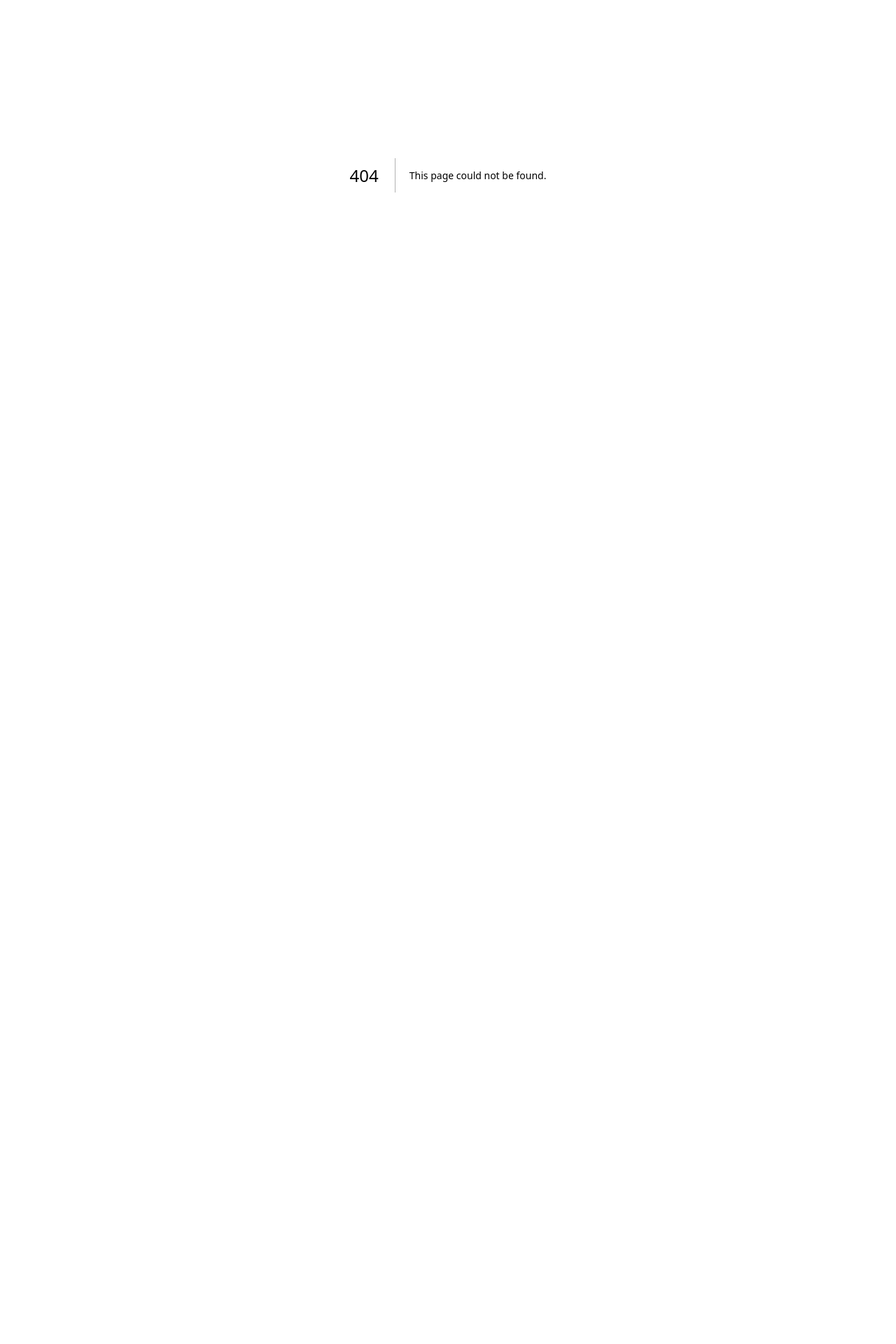
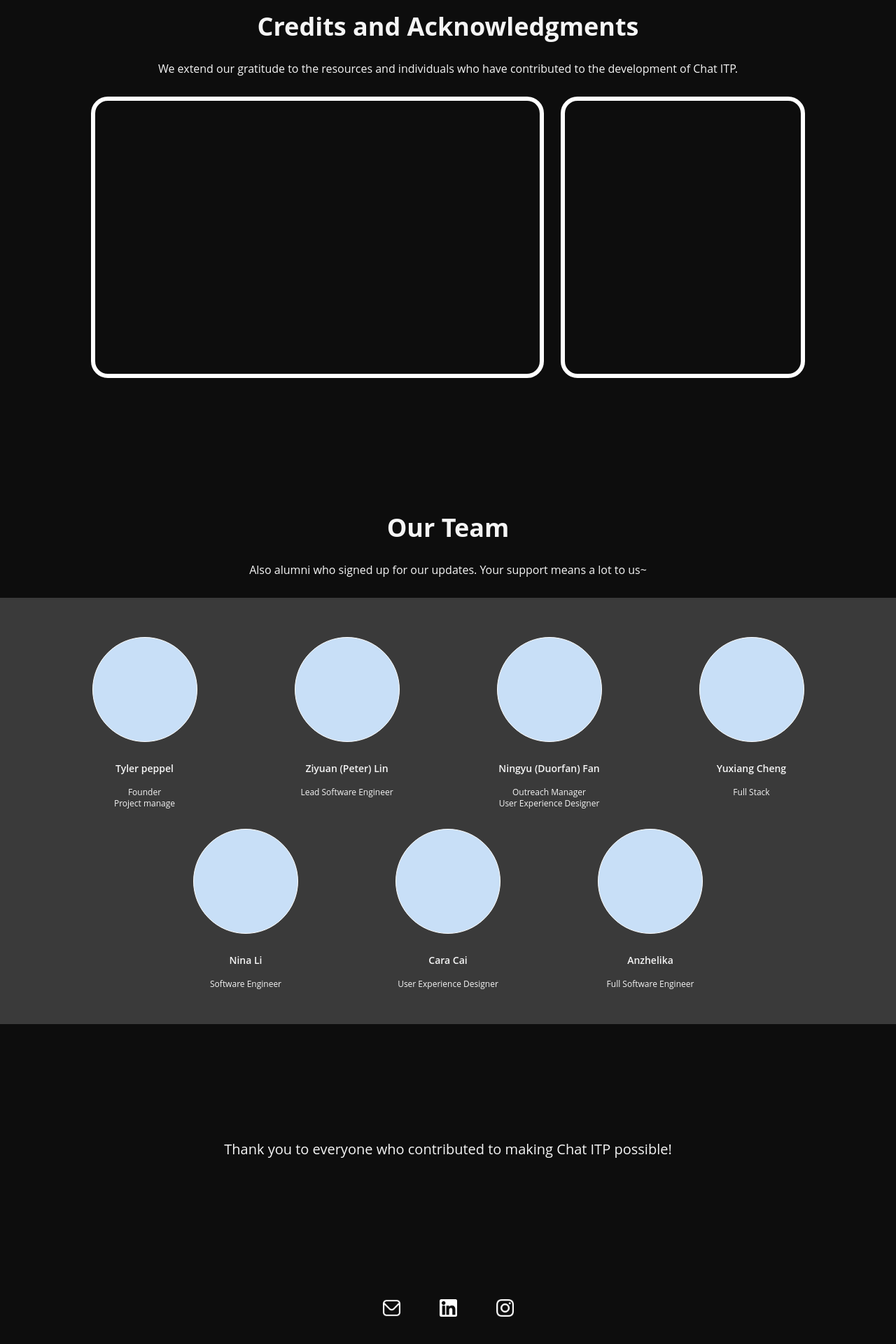
Before and after one commit to ChatITP/chat-itp-website, a Next.js app: page /credits in a window 1280 px wide. Before the commit this address had no page. Shown: the part 150-2070 px from the top of the page at 70% size. Before the commit the page ends 800 px from the top, so only its background shows below. Built offline with nearby package versions, Linux system fonts and the light colour scheme.

Commit message:
initial page structure

```diff
--- /dev/null
+++ b/app/credits/page.js
@@ -0,0 +1,189 @@
+import React from "react";
+import Image from "next/image";
+import Link from "next/link";
+
+const CreditPage = () => {
+  return (
+    <>
+      <nav className="px-2 pt-4 h-[84px]">
+        <Link href="/">
+          <Image
+            src="/logo.png"
+            alt="logo icon"
+            width={70}
+            height={61}
+            className="my-auto ml-4"
+          />
+        </Link>
+      </nav>
+      <div id="acknowledge" className="pt-[84px] h-screen mx-[130px]">
+        <div id="title">
+          <h1 className="text-center text-4xl font-sans font-bold mb-7">
+            Credits and Acknowledgments
+          </h1>
+        </div>
+        <div id="des">
+          <p className="text-center text-base font-sans mb-7">
+            We extend our gratitude to the resources and individuals who have
+            contributed to the development of Chat ITP.
+          </p>
+        </div>
+        <div className="flex flex-row gap-6">
+          <div className="w-[750px] h-[402px] border-[6px] border-white rounded-3xl"></div>
+          <div className="w-[404px] h-[402px] border-[6px] border-white rounded-3xl"></div>
+        </div>
+      </div>
+
+      <div id="team" className="h-screen">
+        <div id="title">
+          <h1 className="text-center text-4xl font-sans font-bold mb-7">
+            Our Team
+          </h1>
+        </div>
+        <div id="des">
+          <p className="text-center text-base font-sans mb-7">
+            Also alumni who signed up for our updates. Your support means a lot
+            to us~
+          </p>
+        </div>
+        <div id="member-container" className="h-[609px] bg-gray">
+          <div
+            id="col1"
+            className="flex gap-x-[139px] justify-center mb-7 pt-14"
+          >
+            <div>
+              <div className="w-[150px] h-[150px] bg-lightBlue border border-white rounded-full"></div>
+              <p className="text-sm font-sans font-semibold text-center pt-7">
+                Tyler peppel
+              </p>
+              <div className="pt-4">
+                <ul className="text-xs font-sans text-center">Founder</ul>
+                <ul className="text-xs font-sans text-center">
+                  Project manage
+                </ul>
+              </div>
+            </div>
+
+            <div>
+              <div className="w-[150px] h-[150px] bg-lightBlue border border-white rounded-full"></div>
+              <p className="text-sm font-sans font-semibold text-center pt-7">
+                Ziyuan (Peter) Lin
+              </p>
+              <div className="pt-4">
+                <ul className="text-xs font-sans text-center">
+                  Lead Software Engineer
+                </ul>
+              </div>
+            </div>
+            <div>
+              <div className="w-[150px] h-[150px] bg-lightBlue border border-white rounded-full"></div>
+              <p className="text-sm font-sans font-semibold text-center pt-7">
+                Ningyu (Duorfan) Fan{" "}
+              </p>
+              <div className="pt-4">
+                <ul className="text-xs font-sans text-center">
+                  Outreach Manager
+                </ul>
+                <ul className="text-xs font-sans text-center">
+                  User Experience Designer
+                </ul>
+              </div>
+            </div>
+            <div>
+              <div className="w-[150px] h-[150px] bg-lightBlue border border-white rounded-full"></div>
+              <p className="text-sm font-sans font-semibold text-center pt-7">
+                Yuxiang Cheng
+              </p>
+              <div className="pt-4">
+                <ul className="text-xs font-sans text-center">Full Stack</ul>
+              </div>
+            </div>
+          </div>
+          <div id="col2" className="flex gap-x-[139px] justify-center">
+            <div>
+              <div className="w-[150px] h-[150px] bg-lightBlue border border-white rounded-full"></div>
+              <p className="text-sm font-sans font-semibold text-center pt-7">
+                Nina Li
+              </p>
+              <div className="pt-4">
+                <ul className="text-xs font-sans text-center">
+                  Software Engineer
+                </ul>
+              </div>
+            </div>
+            <div>
+              <div className="w-[150px] h-[150px] bg-lightBlue border border-white rounded-full"></div>
+              <p className="text-sm font-sans font-semibold text-center pt-7">
+                Cara Cai
+              </p>
+              <div className="pt-4">
+                <ul className="text-xs font-sans text-center">
+                  User Experience Designer
+                </ul>
+              </div>
+            </div>
+            <div>
+              <div className="w-[150px] h-[150px] bg-lightBlue border border-white rounded-full"></div>
+              <p className="text-sm font-sans font-semibold text-center pt-7">
+                Anzhelika
+              </p>
+              <div className="pt-4">
+                <ul className="text-xs font-sans text-center">
+                  Full Software Engineer
+                </ul>
+              </div>
+            </div>
+          </div>
+        </div>
+      </div>
+      <div id="footer" className="h-[469px]">
+        <p className="text-center text-xl font-sans pt-[94px] mb-[200px]">
+          Thank you to everyone who contributed to making Chat ITP possible!
+        </p>
+        <div
+
+          className="left-0 top-0 flex w-full items-center justify-between"
+        >
+          <div className="relative m-auto">
+            <ul className="flex gap-14">
+              <a href="mailto:chat.itp@itp.nyu.edu" target="_blank">
+                <Image
+                  src="/envelope.png"
+                  alt="Envelope icon"
+                  width={25}
+                  height={25}
+                />
+              </a>
+              <a
+                href="https://www.linkedin.com/company/chat-itp/"
+                target="_blank"
+                rel="noopener noreferrer"
+              >
+                <Image
+                  src="/linkedin.png"
+                  alt="Description of the image"
+                  width={25}
+                  height={25}
+                />
+              </a>
+              <a
+                href="https://www.instagram.com/chat.itp/"
+                target="_blank"
+                rel="noopener noreferrer"
+              >
+                <Image
+                  src="/instagram.png"
+                  alt="Description of the image"
+                  width={25}
+                  height={25}
+                />
+              </a>
+            </ul>
+          </div>
+        </div>
+      </div>
+    </>
+  );
+};
+
+export default CreditPage;
```
Also changed, not shown: 1 other file (tests, documents, lock files or other folders).
